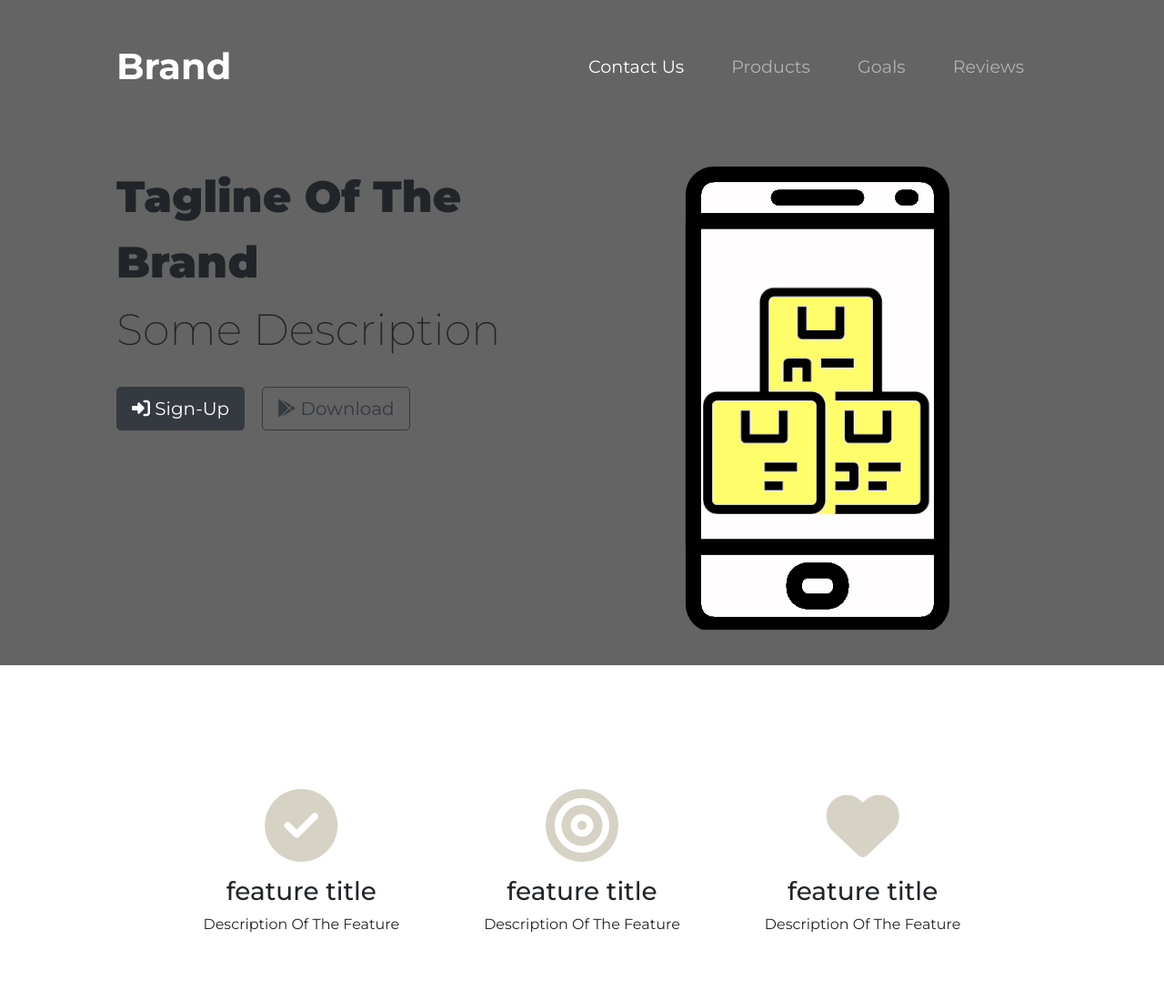
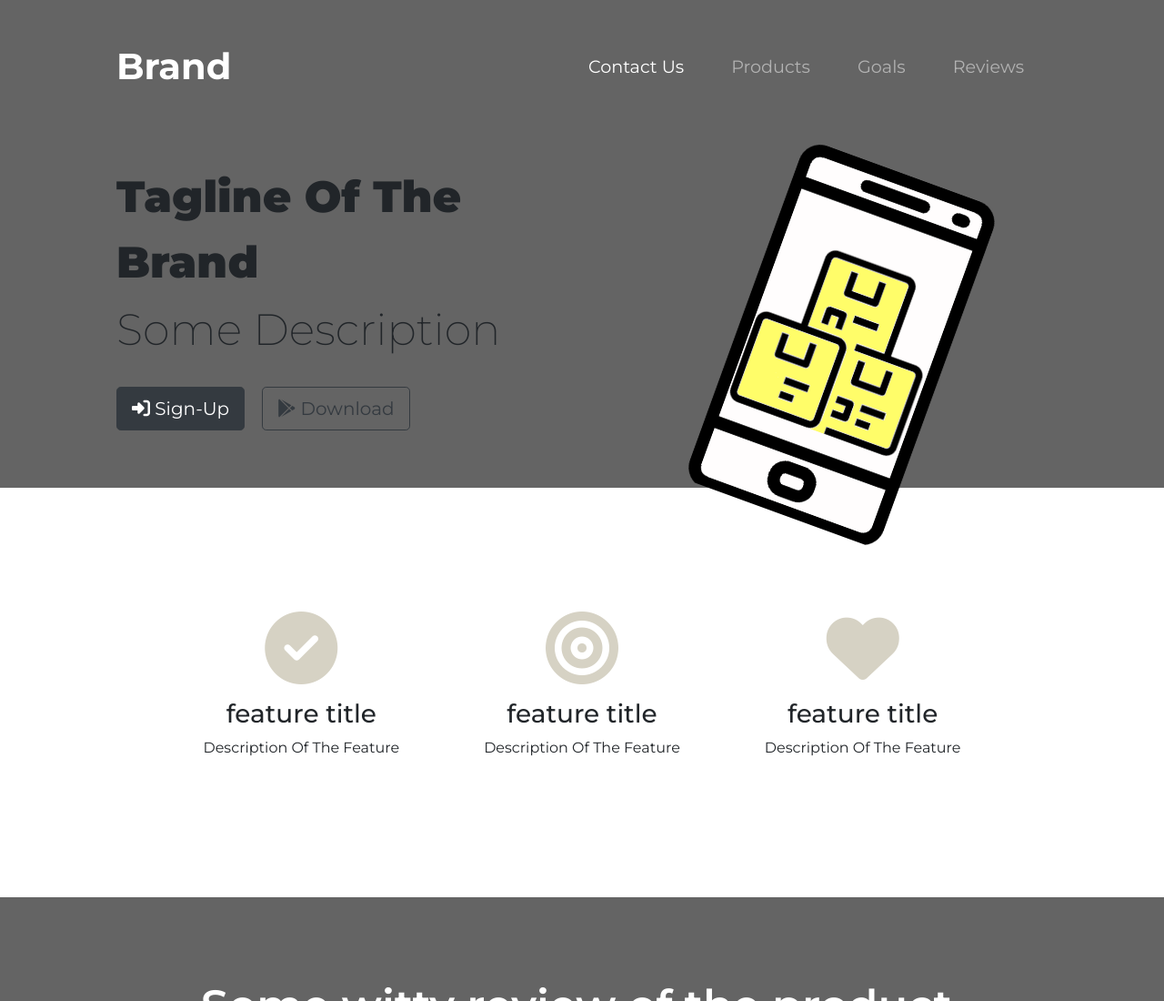
Before and after one commit to shaswata965/Brand, a plain HTML site: page index.html in a window 1280 px wide. Shown: the top 1100 px of the page at 91% size. Drawn offline with nearby package versions, Linux system fonts and the light colour scheme.

Commit message:
Add files via upload

```diff
--- a/Css/styles.css
+++ b/Css/styles.css
@@ -45,7 +45,16 @@ h2{
 .download-button{
   margin: 5% 3% 5% 0;
 }
-
+.title-section{
+  position: relative;
+}
+.title-image{
+  transform: rotate(20deg);
+  margin-left: 5rem;
+  height: 25rem;
+  width: 25rem;
+  position: absolute;
+}
 /* Feature Section*/
 #features{
   padding:7% 15%;
--- a/index.html
+++ b/index.html
@@ -57,7 +57,7 @@
 
       <!-- Description -->
 
-      <div class="row">
+      <div class="row title-section">
         <div class="col-lg-6">
           <h1>Tagline Of The Brand</h1>
           <h2 class="title-h2">Some Description</h2>
@@ -65,7 +65,7 @@
           <button type="button" class="btn btn-outline-dark btn-lg download-button"><i class="fab fa-google-play"></i> Download</button>
         </div>
         <div class="col-lg-6">
-          <img src="images/phone.png" alt="iphone-mockup">
+          <img class="title-image" src="images/phone.png" alt="iphone-mockup">
         </div>
 
       </div>
```
